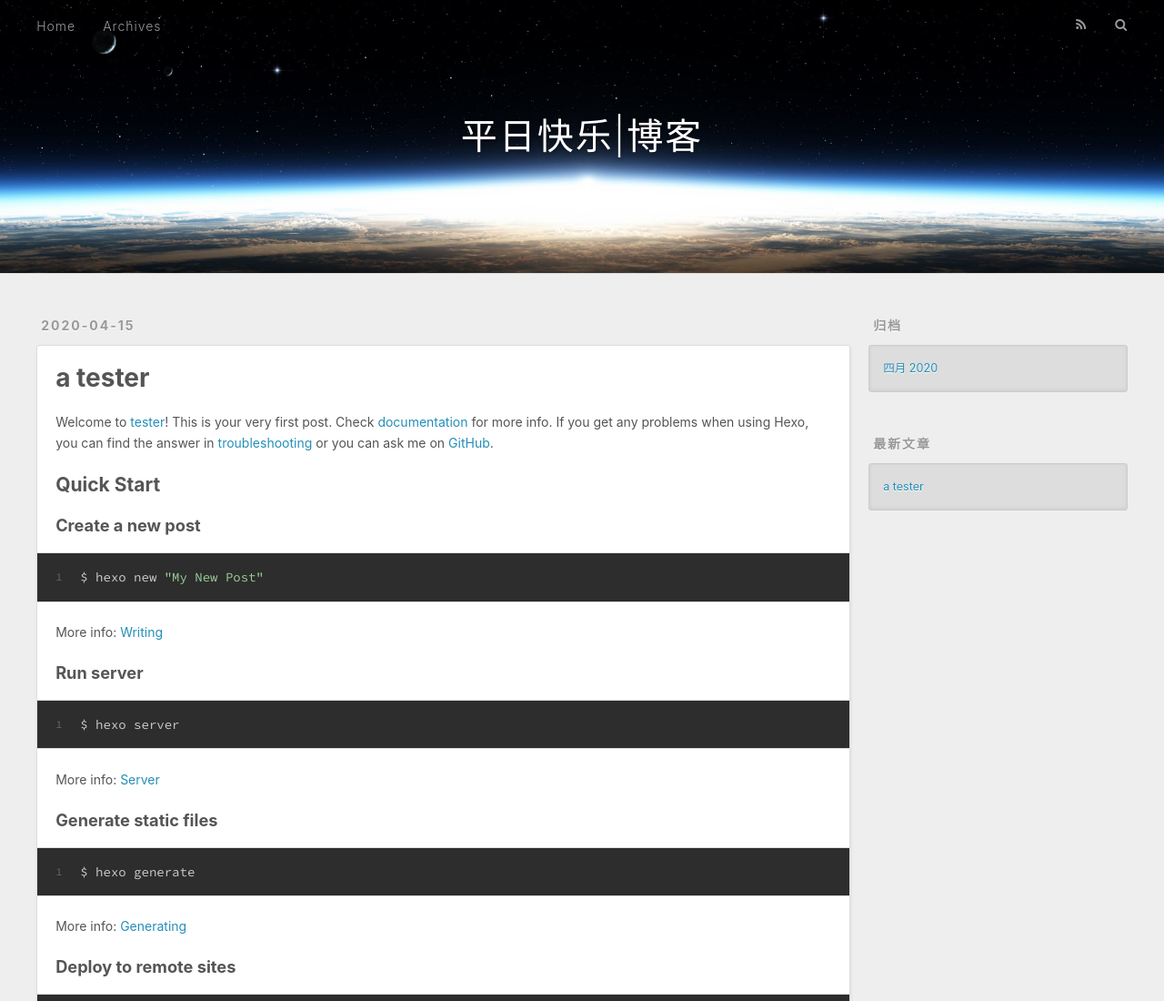
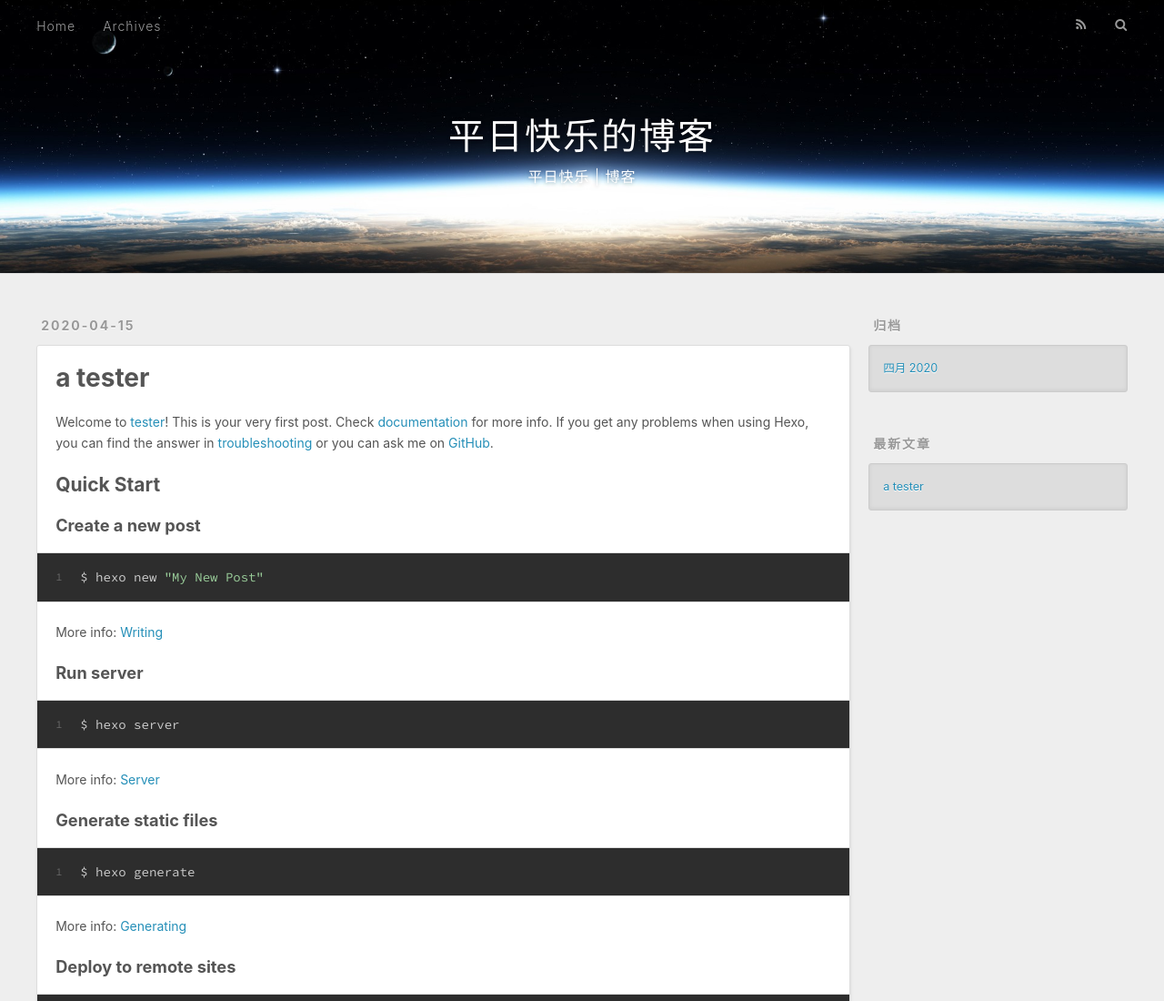
Before and after one commit to katyhudson/katyhudson.github.io, a plain HTML site: page index.html in a window 1280 px wide. Shown: the top 1100 px of the page at 91% size. Drawn offline with nearby package versions, Linux system fonts and the light colour scheme.

Commit message:
Site updated: 2020-04-15 14:53:15

```diff
--- a/index.html
+++ b/index.html
@@ -5,13 +5,13 @@
 
 
 
-  <title>平日快乐|博客</title>
+  <title>平日快乐的博客</title>
   <meta name="viewport" content="width=device-width, initial-scale=1, maximum-scale=1">
   <meta name="description" content="功能,性能,自动化测试">
 <meta property="og:type" content="website">
-<meta property="og:title" content="平日快乐|博客">
+<meta property="og:title" content="平日快乐的博客">
 <meta property="og:url" content="https://katyhudson.github.io/index.html">
-<meta property="og:site_name" content="平日快乐|博客">
+<meta property="og:site_name" content="平日快乐的博客">
 <meta property="og:description" content="功能,性能,自动化测试">
 <meta property="og:locale" content="zh_CN">
 <meta property="article:author" content="Katyhudson">
@@ -20,7 +20,7 @@
 <meta property="article:tag" content="自动化测试">
 <meta name="twitter:card" content="summary">
 
-    <link rel="alternate" href="/atom.xml" title="平日快乐|博客" type="application/atom+xml">
+    <link rel="alternate" href="/atom.xml" title="平日快乐的博客" type="application/atom+xml">
 
 
     <link rel="icon" href="/favicon.png">
@@ -41,8 +41,12 @@
   <div id="header-outer" class="outer">
     <div id="header-title" class="inner">
       <h1 id="logo-wrap">
-        <a href="/" id="logo">平日快乐|博客</a>
+        <a href="/" id="logo">平日快乐的博客</a>
       </h1>
+
+        <h2 id="subtitle-wrap">
+          <a href="/" id="subtitle">平日快乐 | 博客</a>
+        </h2>
 
     </div>
     <div id="header-inner" class="inner">
@@ -108,7 +112,7 @@
 
     </div>
     <footer class="article-footer">
-      <a data-url="https://katyhudson.github.io/2020/04/15/hello-world/" data-id="ck90z5mtb00009suvfs2pa0jx" class="article-share-link">Share</a>
+      <a data-url="https://katyhudson.github.io/2020/04/15/hello-world/" data-id="ck90zad4x0000d8uvbeiyet6z" class="article-share-link">Share</a>
 
 
     </footer>
```
Also changed, not shown: 2020/04/15/hello-world/index.html (+9 -5 lines), archives/2020/04/index.html (+9 -5 lines), archives/2020/index.html (+9 -5 lines), archives/index.html (+9 -5 lines).
